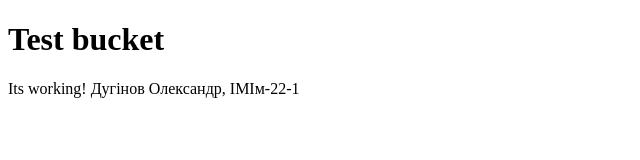
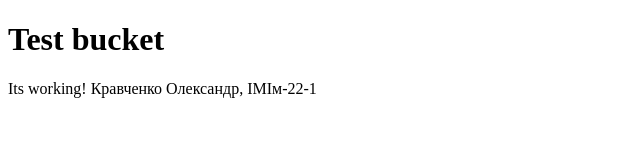
Before and after one commit to lil-sunny/laboratory, a plain HTML site: page index.html in a window 1280 px wide. Shown: the full height of the page, 0-640 px from the left. Drawn offline with Linux system fonts and the light colour scheme.

Commit message:
Update index.html

```diff
--- a/index.html
+++ b/index.html
@@ -9,7 +9,7 @@
 <body>
     <div class="app">
         <h1>Test bucket</h1>
-        <p>Its working! Дугінов Олександр, ІМІм-22-1</p>
+        <p>Its working! Кравченко Олександр, ІМІм-22-1</p>
     </div>
 </body>
 </html>
```
